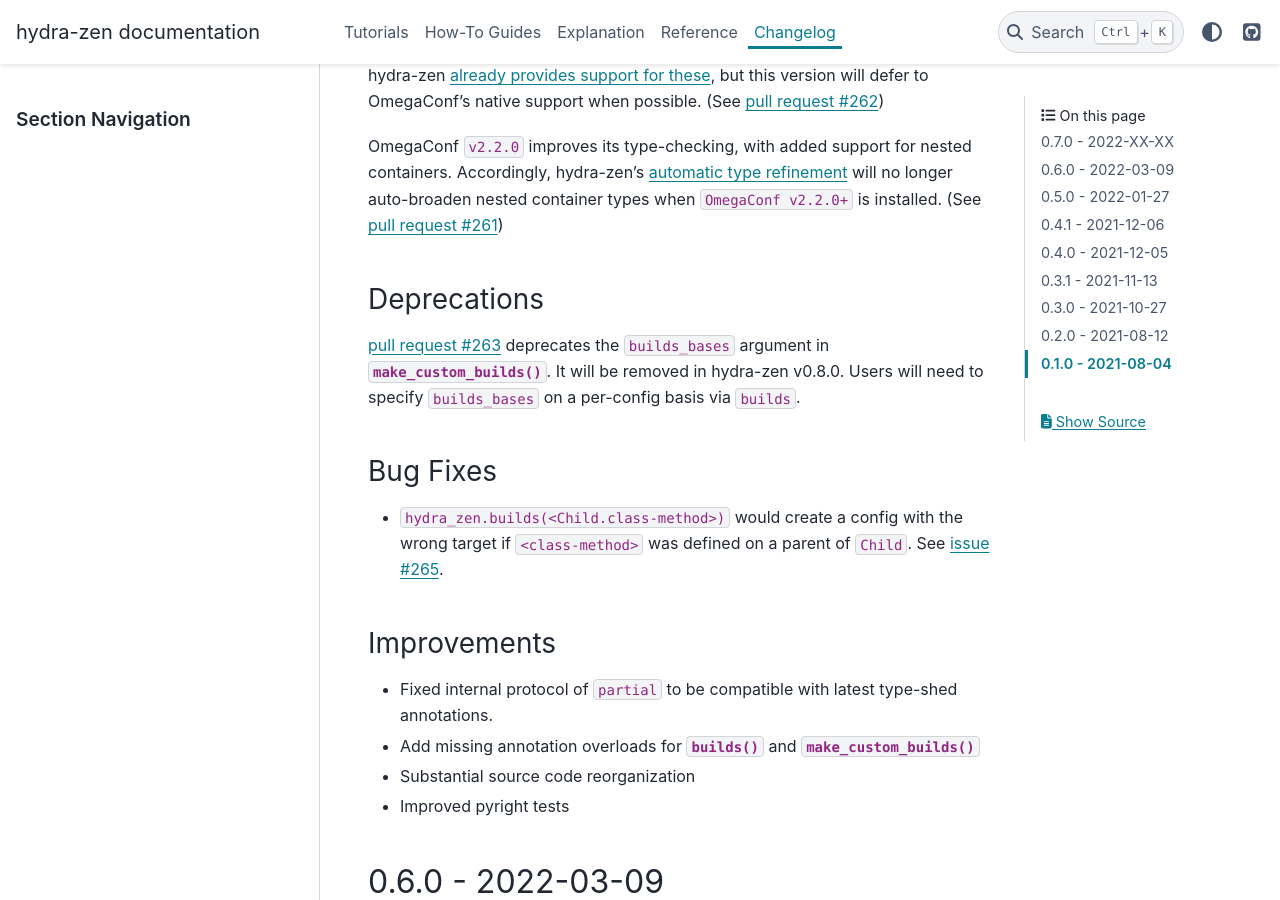
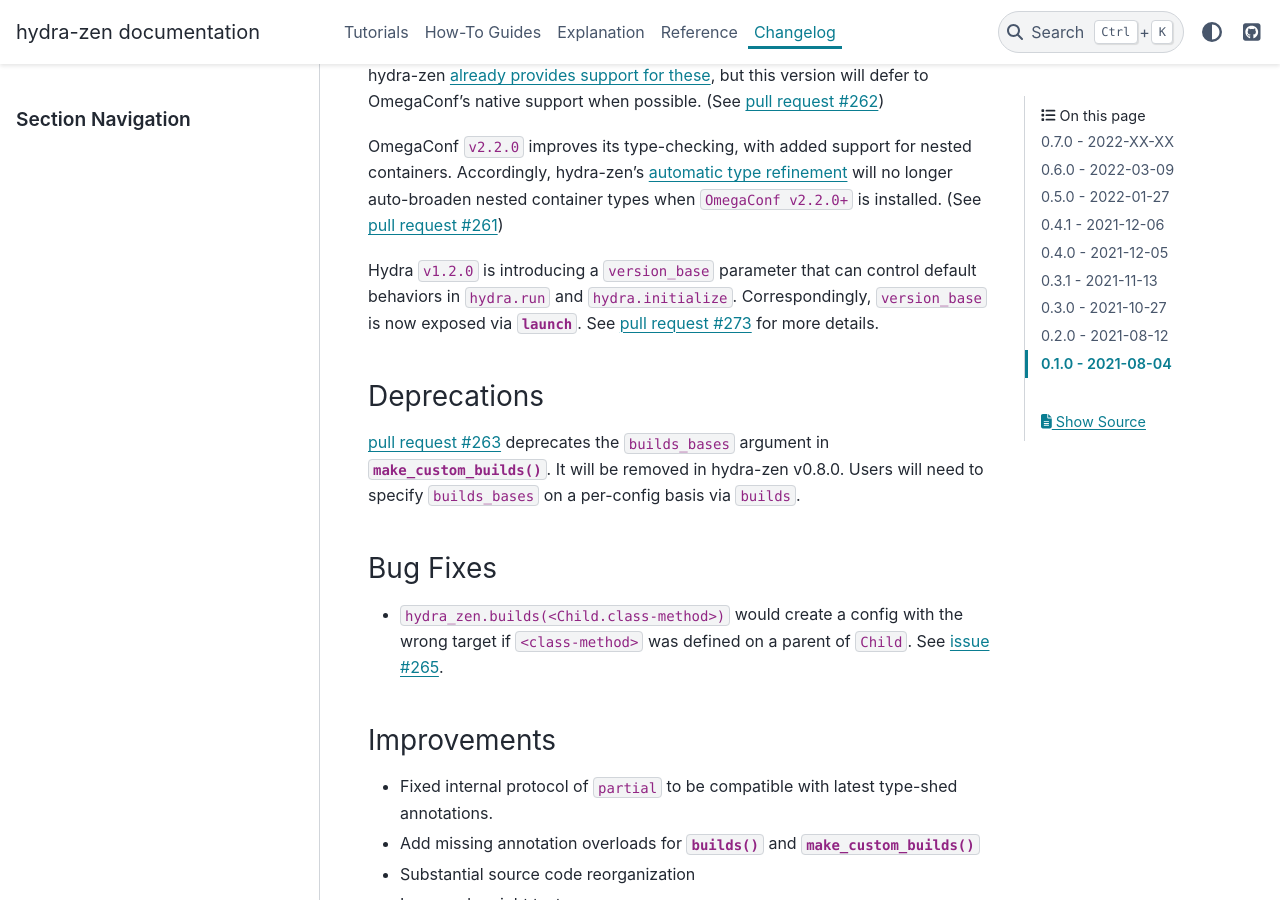
Before and after one commit to mit-ll-responsible-ai/hydra-zen, a Sphinx documentation site: the page built from docs/source/changes.rst, in a window 1280 px wide and 900 px high, scrolled down 1188 px. Built offline with Sphinx 7.4.7 and the PyData theme 0.15.4, drawn with Linux system fonts in a browser that asks for light colours; the version number could not be read and is left out.

Commit message:
update changelog

```diff
--- a/docs/source/changes.rst
+++ b/docs/source/changes.rst
@@ -58,6 +58,10 @@
 containers. Accordingly, hydra-zen's :ref:`automatic type refinement <type-support>`
 will no longer auto-broaden nested container types when ``OmegaConf v2.2.0+`` is
 installed. (See :pull:`261`)
+
+
+Hydra ``v1.2.0`` is introducing a ``version_base`` parameter that can control default behaviors in ``hydra.run`` and ``hydra.initialize``.
+Correspondingly, ``version_base`` is now exposed via `~hydra_zen.launch`. See :pull:`273` for more details.
 
 
 .. _0p7p0-deprecations:
```
